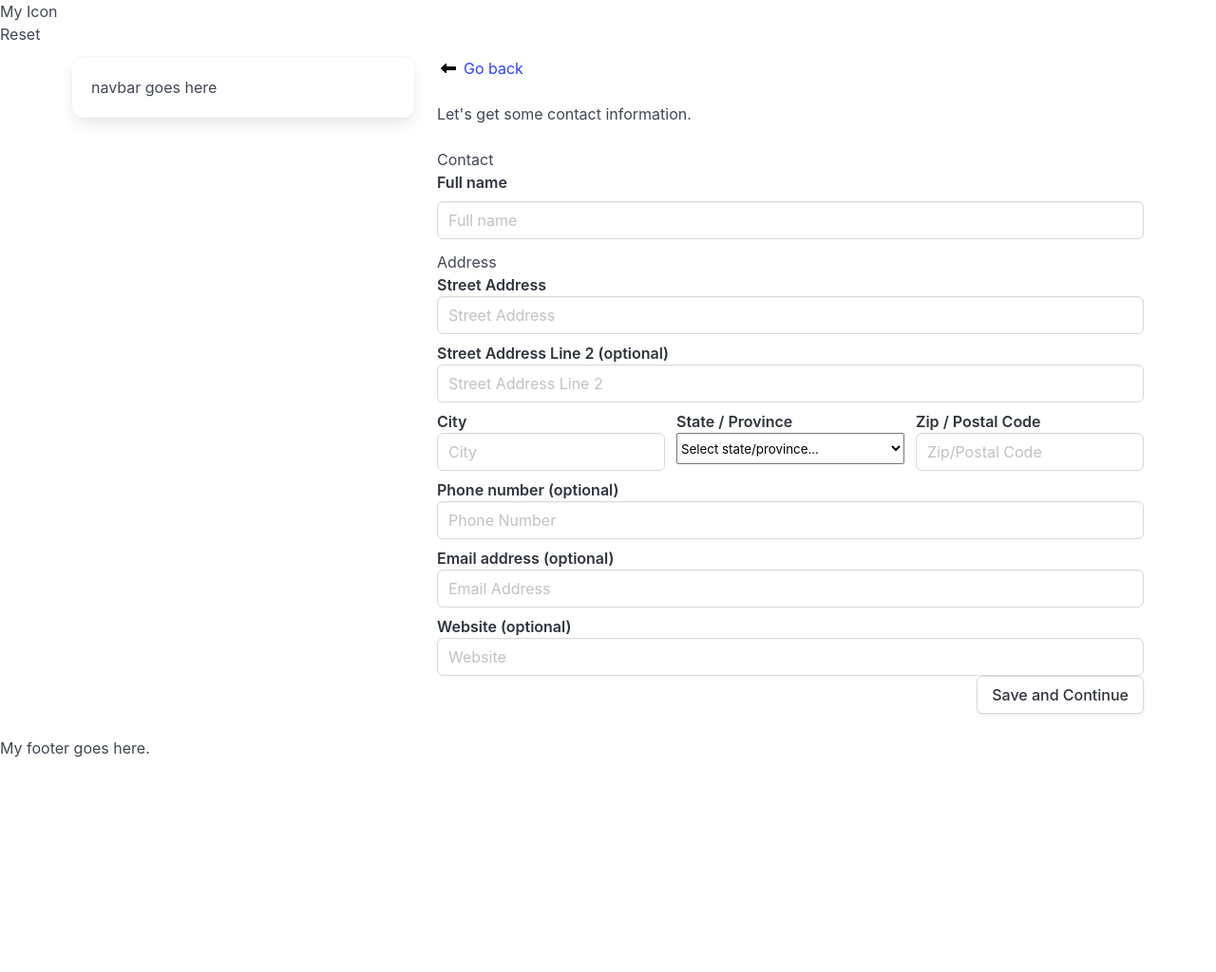
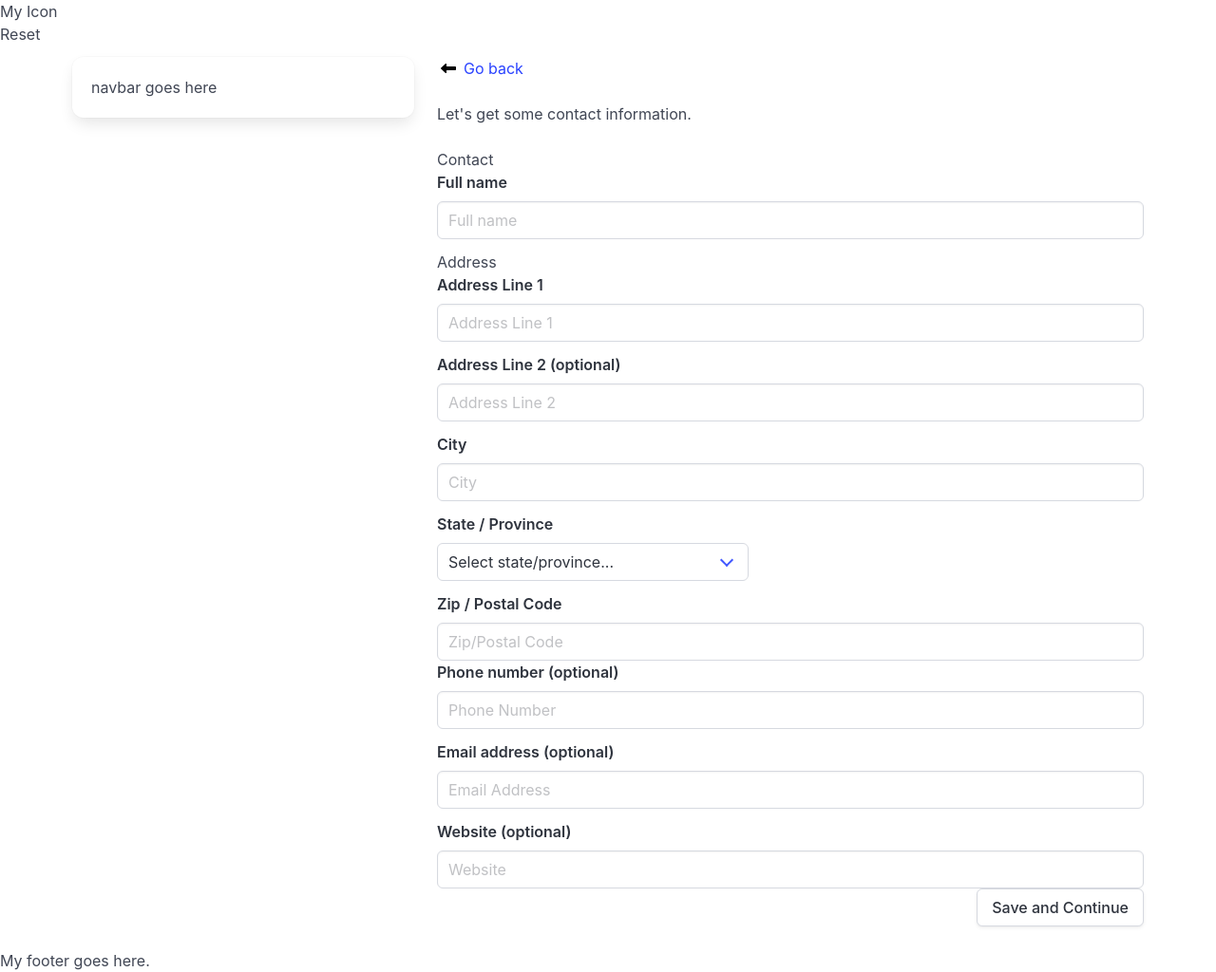
Before and after one commit to HeirOfNorton/alwaysfreeresume, a Jekyll site: the page built from pages/contact.html, in a window 1280 px wide. Shown: the whole page at 95% size. Built offline with Jekyll 4.4.1, drawn with Linux system fonts in a browser that asks for light colours; before the commit the page ends 900 px from its top, so only the background shows below that.

Commit message:
Added all the div structure for the Contact form.

```diff
--- a/_includes/contact.html
+++ b/_includes/contact.html
@@ -14,29 +14,43 @@
     />
     </div>
 </div>
-<fieldset>
-    <legend>Address</legend>
+
+<div>
+    <h3 class="is-title">Address</h3>
+
+    <div class="field">
         <label class="label">
-        Street Address
+            Address Line 1
+        </label>
+        <div class="control">
             <input
                 class="input"
                 name="address1"
-            placeholder="Street Address"
+                placeholder="Address Line 1"
                 type="text"
             />
+        </div>
+    </div>
+
+    <div class="field">
+        <label class="label">
+            Address Line 2 (optional)
         </label>
-    <label class="label">
-        Street Address Line 2 (optional)
+        <div class="control">
             <input
                 class="input"
                 name="address2"
-            placeholder="Street Address Line 2"
+                placeholder="Address Line 2"
                 type="text"
             />
-    </label>
-        <div class="grid">
+        </div>
+    </div>
+
+    <div class="is-grouped">
+        <div class="field">
             <label class="label">
                 City
+            </label>
             <input
                 class="input"
                 name="city"
@@ -44,10 +58,14 @@
                 type="text"
                 required
             />
-            </label>
+        </div>
+
+        <div class="field">
             <label class="label">
                 State / Province
-                <select class="select" name="state" required>
+            </label>
+            <div class="select">
+                <select name="state" required>
                     <option selected disabled value="">
                         Select state/province...
                     </option>
@@ -122,9 +140,14 @@
                     <option value="UM">United States Minor Outlying Islands</option>
                     <option value="VI">Virgin Islands</option>
                 </select>
-            </label>
+            </div>
+        </div>
+
+        <div class="field">
             <label class="label">
                 Zip / Postal Code
+            </label>
+            <div class="control">
                 <input
                     class="input"
                     name="zip"
@@ -132,29 +155,44 @@
                     type="text"
                     required
                 />
-            </label>
             </div>
-</fieldset>
+        </div>
+    </div>
+</div>
+
+<div class="field">
     <label class="label">
         Phone number (optional)
+    </label>
+    <div class="control">
         <input
             class="input"
             name="phone"
             placeholder="Phone Number"
             type="tel"
         />
-</label>
+    </div>
+</div>
+
+<div class="field">
     <label class="label">
         Email address (optional)
+    </label>
+    <div class="control">
         <input
             class="input"
             name="email"
             placeholder="Email Address"
             type="email"
         />
-</label>
+    </div>
+</div>
+
+<div class="field">
     <label class="label">
         Website (optional)
+    </label>
+    <div class="control">
         <input
             class="input"
             name="website"
@@ -162,4 +200,5 @@
             type="url"
             aria-label="Website"
         />
-</label>
+    </div>
+</div>
```
Lines whose indentation alone changed are shown as unchanged.
